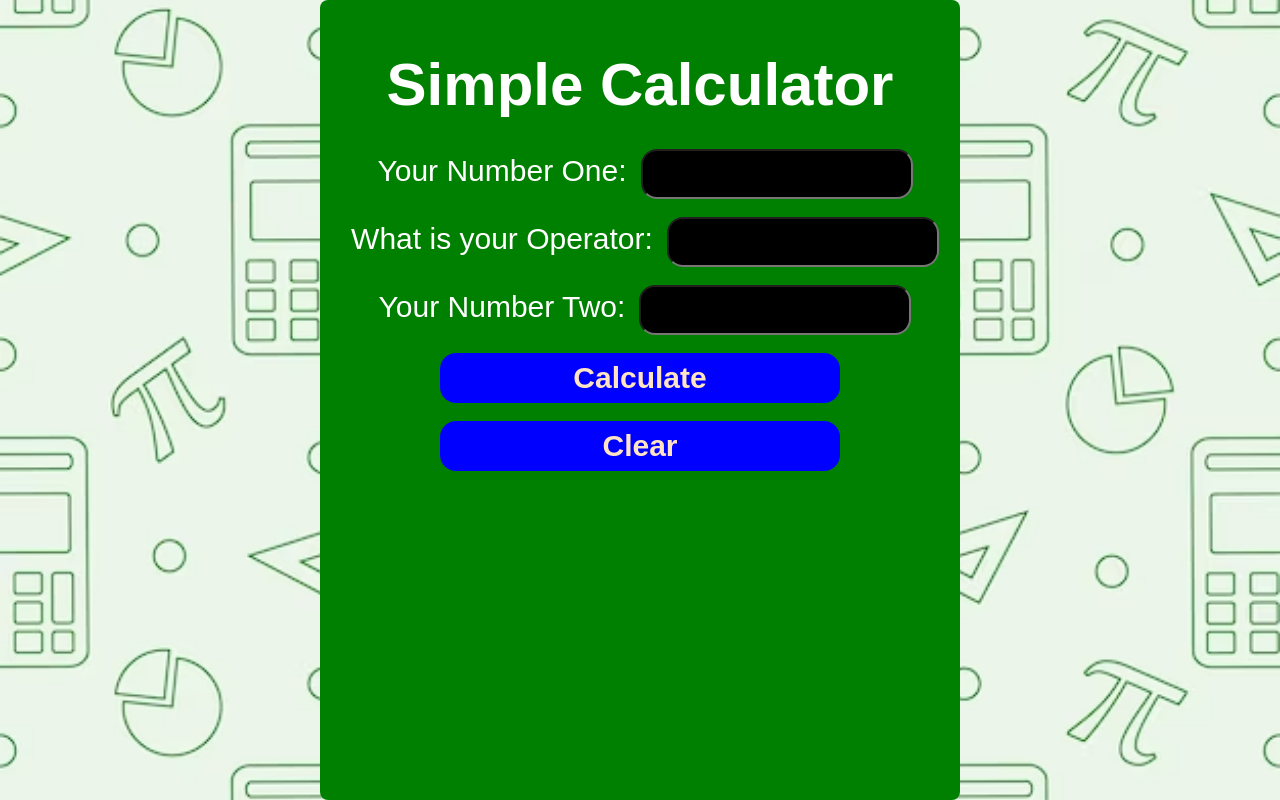
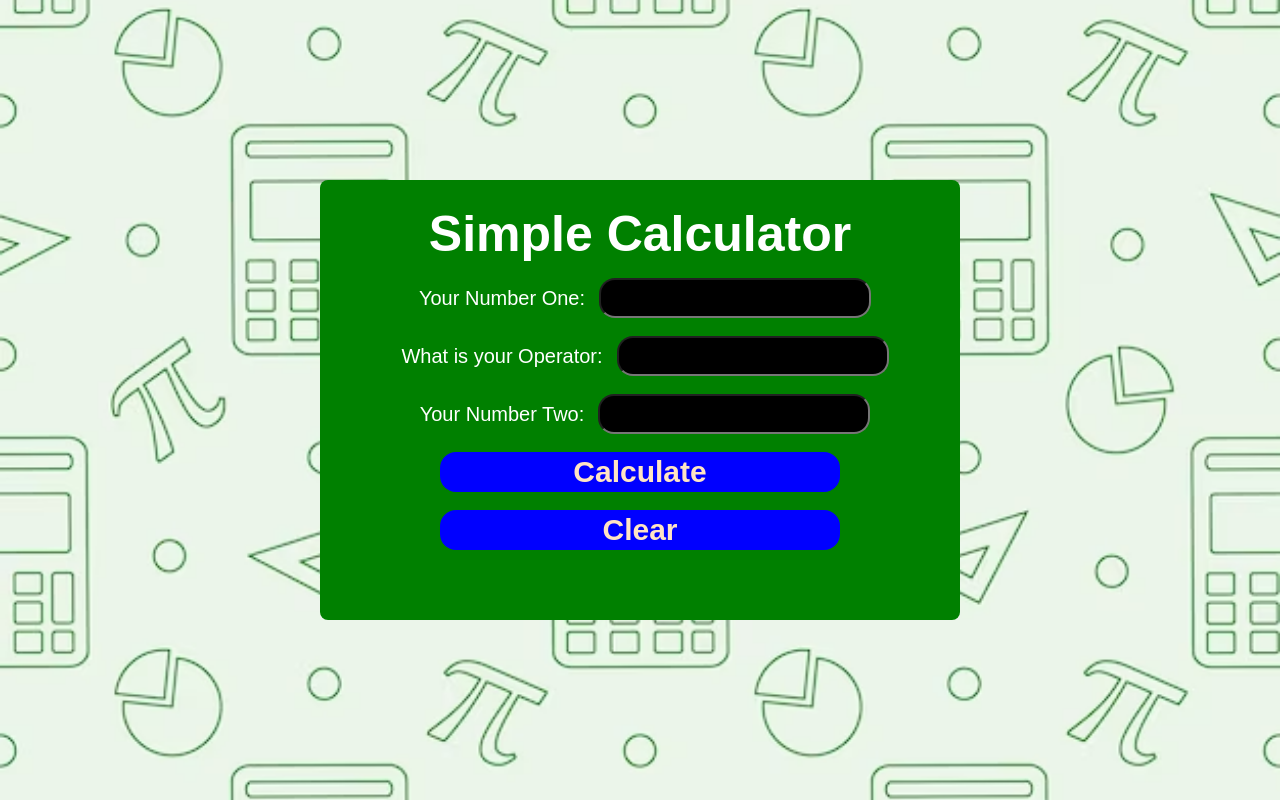
Before and after one commit to BrandonLCanete/mySimpleCalculatorApp, a plain HTML site: page index.html in a window 1280 px wide. Drawn offline with Linux system fonts and the light colour scheme.

Commit message:
First Commit

```diff
--- a/style.css
+++ b/style.css
@@ -14,7 +14,7 @@ form{
     background-color: green;
     border-radius: 8px;
     width: 50%;
-    min-height: 100vh;
+    min-height: 55vh;
 }
 .form-container{
     display: flex;
@@ -26,21 +26,21 @@ form{
 .form-container h1{
     color: white;
     font-family: Arial;
-    font-size: 60px;
-    margin-top: 50px;
-    margin-bottom: 30px;
+    font-size: 50px;
+    margin-top: 25px;
+    margin-bottom: 15px;
     font-weight: bold;
 }
 .form-container label{
     color: white;
     font-family: Arial;
-    font-size: 30px;
+    font-size: 20px;
     margin: 10px;
 }
 .form-container input{
     border-radius: 16px;
     font-size: 20px;
-    height: 50px;
+    height: 40px;
     background-color: black;
     color: orange;
     font-family: Arial;
@@ -52,7 +52,7 @@ form{
     border: none;
     cursor: pointer;
     width: 400px;
-    height: 50px;
+    height: 40px;
     background-color: blue;
     color: bisque;
     font-size: 30px;
```
